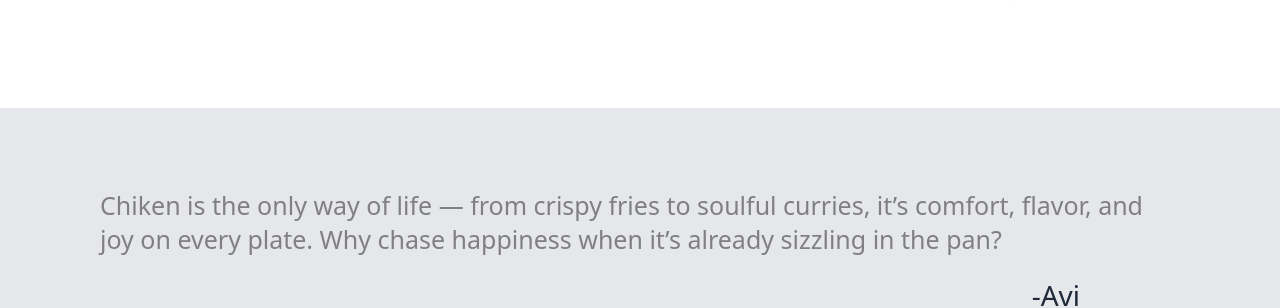
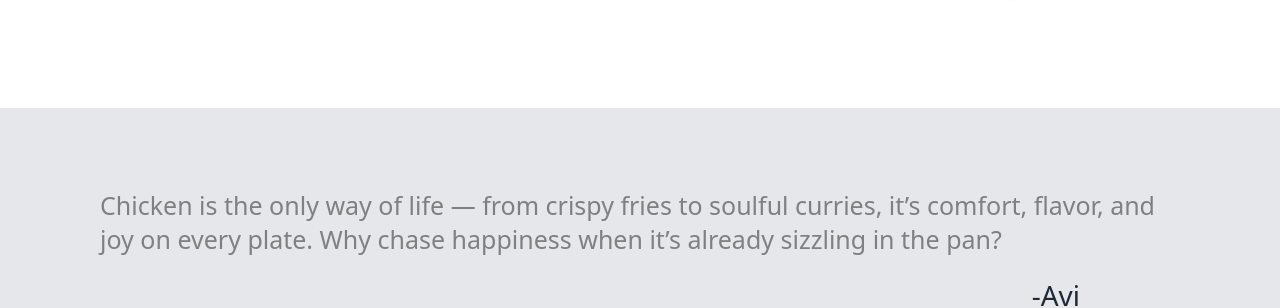
Before and after one commit to sohadutt/landing-page_odin, a plain HTML site: page index.html in a window 1280 px wide. Shown: the part 897-1205 px from the top of the page. Drawn offline with Linux system fonts and the light colour scheme.

Commit message:
corrected chicken spelling

```diff
--- a/index.html
+++ b/index.html
@@ -47,7 +47,7 @@
         </div>
         </div>
         <div class="quote">
-            <h4>Chiken is the only way of life — from crispy fries to soulful curries, it’s comfort, flavor, and joy on every plate. Why chase happiness when it’s already sizzling in the pan?</h4>
+            <h4>Chicken is the only way of life — from crispy fries to soulful curries, it’s comfort, flavor, and joy on every plate. Why chase happiness when it’s already sizzling in the pan?</h4>
             <p>-Avi</p>
         </div>
         <div class="prompt">
```
